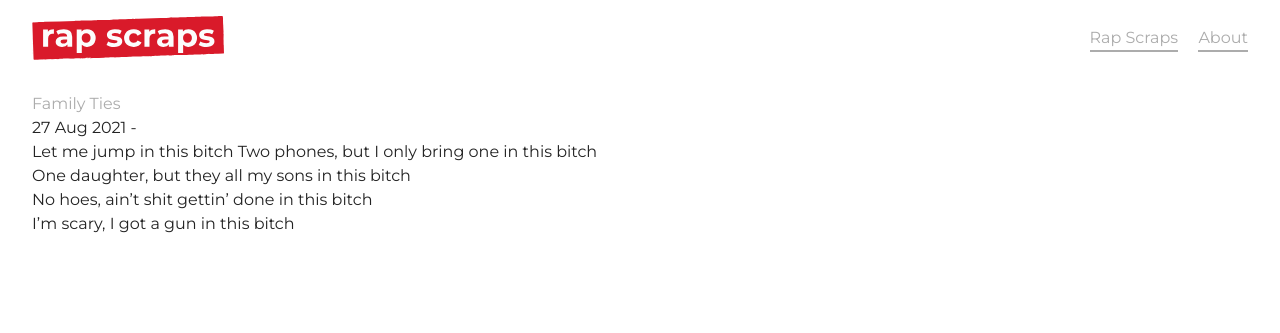
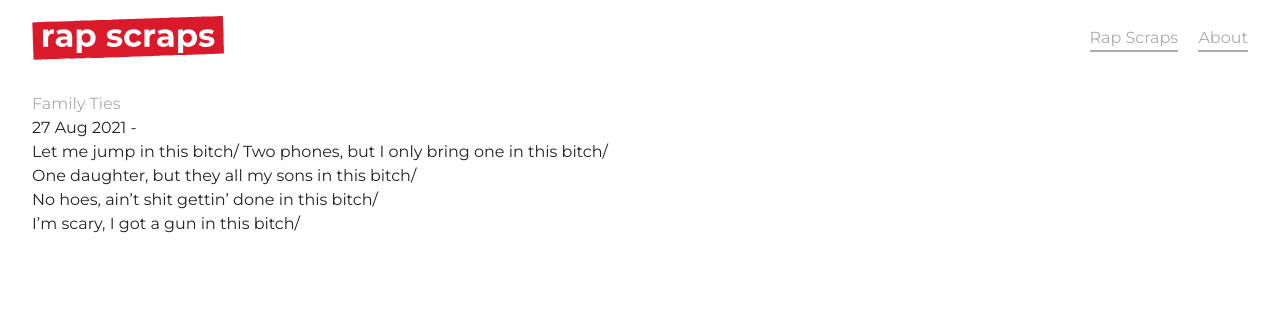
Before and after one commit to dlvjose/rap-scraps, a Jekyll site: the page built from _posts/2021-08-27-family-ties.md, in a window 1280 px wide. Shown: the top 333 px of the page. Built offline with Jekyll 4.4.1, drawn with Linux system fonts in a browser that asks for light colours.

```diff
--- a/_posts/2021-08-27-family-ties.md
+++ b/_posts/2021-08-27-family-ties.md
@@ -3,8 +3,8 @@ layout: post
 link: https://youtu.be/v6HBZC9pZHQ
 song: family ties - Baby Keem & Kendrick Lamar
 ---
-Let me jump in this bitch
-Two phones, but I only bring one in this bitch
-One daughter, but they all my sons in this bitch
-No hoes, ain't shit gettin' done in this bitch
-I'm scary, I got a gun in this bitch
+Let me jump in this bitch/
+Two phones, but I only bring one in this bitch/
+One daughter, but they all my sons in this bitch/
+No hoes, ain't shit gettin' done in this bitch/
+I'm scary, I got a gun in this bitch/
```
Also changed, not shown: _posts/2014-02-09-diablo.md (+4 -4 lines), _posts/2014-12-09-no-role-modelz.md (+4 -4 lines), _posts/2022-02-05-van-gogh.md (+4 -4 lines), _posts/2022-03-03-nieve.md (+5 -4 lines), _posts/2022-03-15-dvac-freestyle.md (+4 -4 lines).
